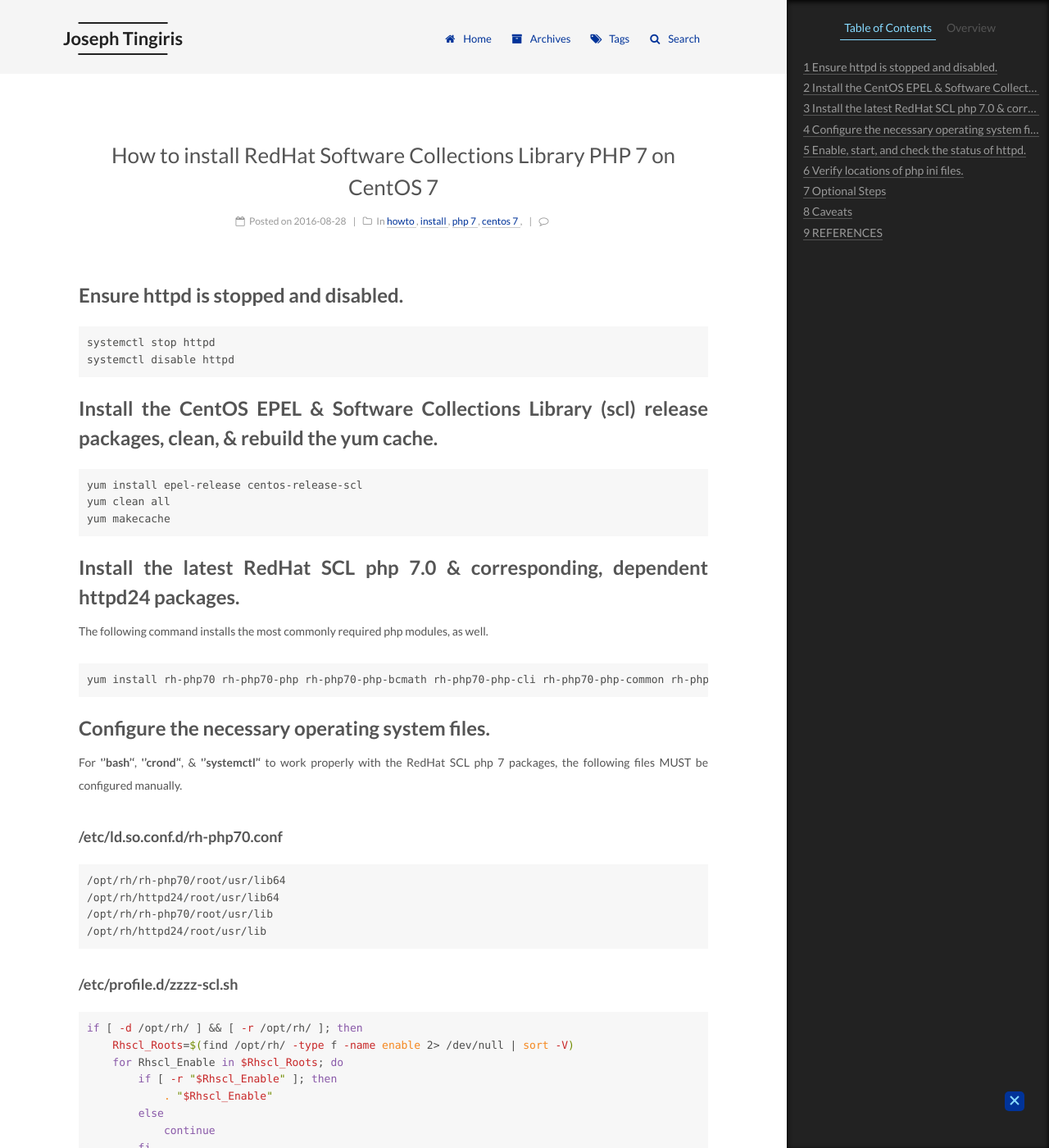
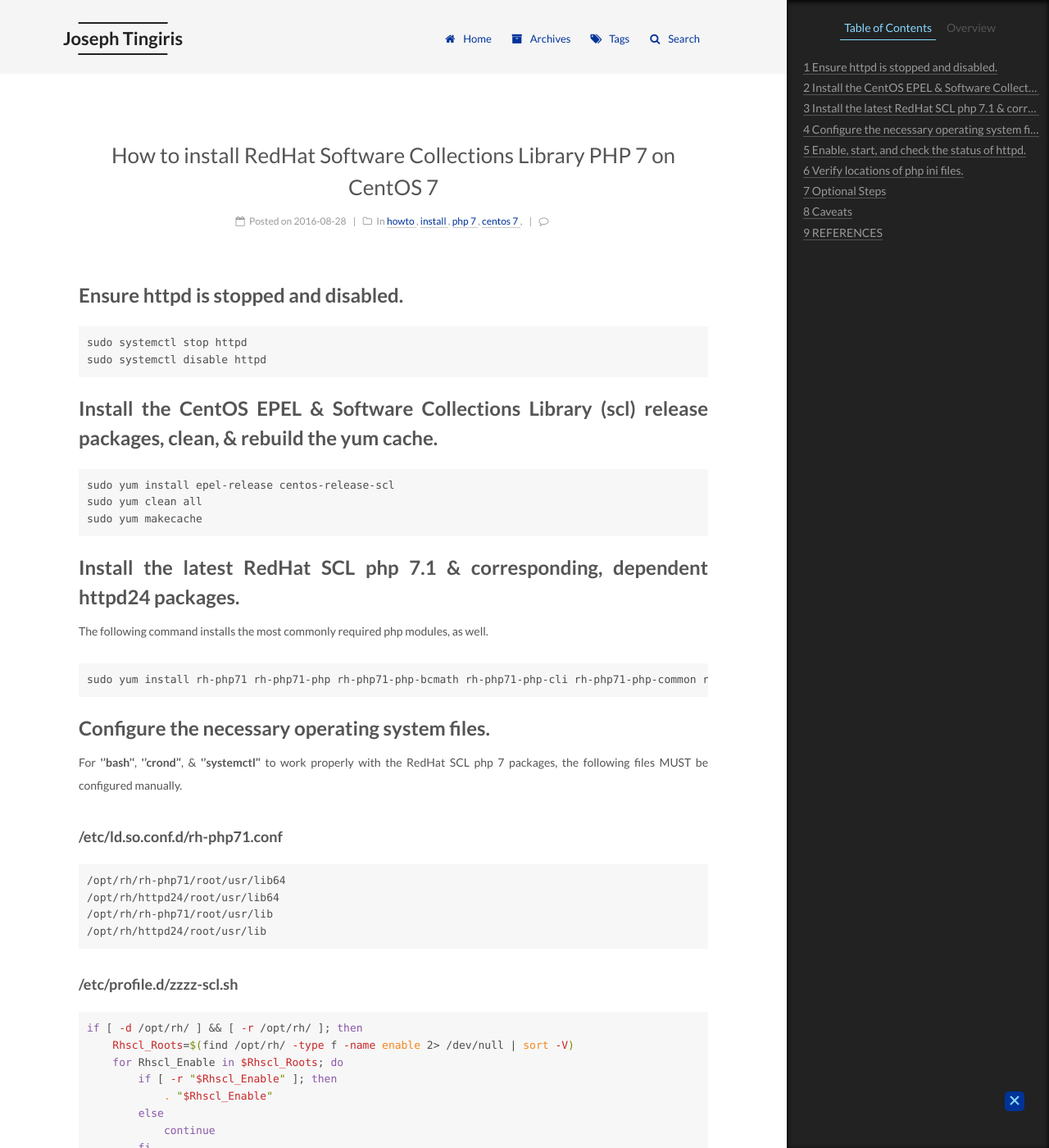
Before and after one commit to josephtingiris/josephtingiris.github.io, a Jekyll site: the page built from _posts/2016-08-28-redhat-scl-php-7-on-centos-7.md, in a window 1280 px wide and 1400 px high. Shown: the whole window at 82% size. Built offline with Jekyll 4.4.1, drawn with Linux system fonts in a browser that asks for light colours; comment, search, counter and statistics services are not loaded; some of the changed text lies outside the part shown.

Commit message:
updated for php71

````diff
--- a/_posts/2016-08-28-redhat-scl-php-7-on-centos-7.md
+++ b/_posts/2016-08-28-redhat-scl-php-7-on-centos-7.md
@@ -22,36 +22,36 @@ published: true
 # Ensure httpd is stopped and disabled.
 
 ```
-systemctl stop httpd
-systemctl disable httpd
+sudo systemctl stop httpd
+sudo systemctl disable httpd
 ```
 
 # Install the CentOS EPEL & Software Collections Library (scl) release packages, clean, & rebuild the yum cache.
 
 ```
-yum install epel-release centos-release-scl
-yum clean all
-yum makecache
+sudo yum install epel-release centos-release-scl
+sudo yum clean all
+sudo yum makecache
 ```
 
-# Install the latest RedHat SCL php 7.0 & corresponding, dependent httpd24 packages.
+# Install the latest RedHat SCL php 7.1 & corresponding, dependent httpd24 packages.
 
 The following command installs the most commonly required php modules, as well.
 
 ```
-yum install rh-php70 rh-php70-php rh-php70-php-bcmath rh-php70-php-cli rh-php70-php-common rh-php70-php-dba rh-php70-php-embedded rh-php70-php-enchant rh-php70-php-fpm rh-php70-php-gd rh-php70-php-intl rh-php70-php-ldap rh-php70-php-mbstring rh-php70-php-mysqlnd rh-php70-php-odbc rh-php70-php-pdo rh-php70-php-pear rh-php70-php-pgsql rh-php70-php-process rh-php70-php-pspell rh-php70-php-recode rh-php70-php-snmp rh-php70-php-soap rh-php70-php-xml rh-php70-php-xmlrpc sclo-php70-php-imap sclo-php70-php-mcrypt sclo-php70-php-pecl-apcu sclo-php70-php-pecl-apcu-bc sclo-php70-php-pecl-memcached sclo-php70-php-tidy httpd24 httpd24-mod_ssl
+sudo yum install rh-php71 rh-php71-php rh-php71-php-bcmath rh-php71-php-cli rh-php71-php-common rh-php71-php-dba rh-php71-php-embedded rh-php71-php-enchant rh-php71-php-fpm rh-php71-php-gd rh-php71-php-intl rh-php71-php-ldap rh-php71-php-mbstring rh-php71-php-mysqlnd rh-php71-php-odbc rh-php71-php-pdo rh-php71-php-pear rh-php71-php-pecl-apcu rh-php71-php-pgsql rh-php71-php-process rh-php71-php-pspell rh-php71-php-recode rh-php71-php-snmp rh-php71-php-soap rh-php71-php-xml rh-php71-php-xmlrpc sclo-php71-php-imap sclo-php71-php-mcrypt sclo-php71-php-pecl-apcu-bc sclo-php71-php-pecl-memcached sclo-php71-php-tidy httpd24 httpd24-mod_ssl
 ```
 
 # Configure the necessary operating system files.
 
 For **''bash''**, **''crond''**, & **''systemctl''** to work properly with the RedHat SCL php 7 packages, the following files MUST be configured manually.
 
-#### /etc/ld.so.conf.d/rh-php70.conf
+#### /etc/ld.so.conf.d/rh-php71.conf
 
 ```
-/opt/rh/rh-php70/root/usr/lib64
+/opt/rh/rh-php71/root/usr/lib64
 /opt/rh/httpd24/root/usr/lib64
-/opt/rh/rh-php70/root/usr/lib
+/opt/rh/rh-php71/root/usr/lib
 /opt/rh/httpd24/root/usr/lib
 ```
 
@@ -111,91 +111,91 @@ WantedBy=multi-user.target
 # Enable, start, and check the status of httpd.
 
 ```
-systemctl daemon-reload # important!
-systemctl enable httpd
-systemctl start httpd
-systemctl status httpd
+sudo systemctl daemon-reload # important!
+sudo systemctl enable httpd
+sudo systemctl start httpd
+sudo systemctl status httpd
 ```
 
 # Verify locations of php ini files.
 
-*At this point, there should be a fully functional httpd 2.4 with php 7.0 (using the mysqlnd driver, etc).*
+*At this point, there should be a fully functional httpd 2.4 with php 7.1 (using the mysqlnd driver, etc).*
 
 `php --ini`
 
 ```
-Configuration File (php.ini) Path: /etc/opt/rh/rh-php70
-Loaded Configuration File:         /etc/opt/rh/rh-php70/php.ini
-Scan for additional .ini files in: /etc/opt/rh/rh-php70/php.d
-Additional .ini files parsed:      /etc/opt/rh/rh-php70/php.d/20-bcmath.ini,
-/etc/opt/rh/rh-php70/php.d/20-bz2.ini,
-/etc/opt/rh/rh-php70/php.d/20-calendar.ini,
-/etc/opt/rh/rh-php70/php.d/20-ctype.ini,
-/etc/opt/rh/rh-php70/php.d/20-curl.ini,
-/etc/opt/rh/rh-php70/php.d/20-dba.ini,
-/etc/opt/rh/rh-php70/php.d/20-dom.ini,
-/etc/opt/rh/rh-php70/php.d/20-enchant.ini,
-/etc/opt/rh/rh-php70/php.d/20-exif.ini,
-/etc/opt/rh/rh-php70/php.d/20-fileinfo.ini,
-/etc/opt/rh/rh-php70/php.d/20-ftp.ini,
-/etc/opt/rh/rh-php70/php.d/20-gd.ini,
-/etc/opt/rh/rh-php70/php.d/20-gettext.ini,
-/etc/opt/rh/rh-php70/php.d/20-iconv.ini,
-/etc/opt/rh/rh-php70/php.d/20-imap.ini,
-/etc/opt/rh/rh-php70/php.d/20-intl.ini,
-/etc/opt/rh/rh-php70/php.d/20-json.ini,
-/etc/opt/rh/rh-php70/php.d/20-ldap.ini,
-/etc/opt/rh/rh-php70/php.d/20-mbstring.ini,
-/etc/opt/rh/rh-php70/php.d/20-mcrypt.ini,
-/etc/opt/rh/rh-php70/php.d/20-mysqlnd.ini,
-/etc/opt/rh/rh-php70/php.d/20-odbc.ini,
-/etc/opt/rh/rh-php70/php.d/20-pdo.ini,
-/etc/opt/rh/rh-php70/php.d/20-pgsql.ini,
-/etc/opt/rh/rh-php70/php.d/20-phar.ini,
-/etc/opt/rh/rh-php70/php.d/20-posix.ini,
-/etc/opt/rh/rh-php70/php.d/20-pspell.ini,
-/etc/opt/rh/rh-php70/php.d/20-recode.ini,
-/etc/opt/rh/rh-php70/php.d/20-shmop.ini,
-/etc/opt/rh/rh-php70/php.d/20-simplexml.ini,
-/etc/opt/rh/rh-php70/php.d/20-snmp.ini,
-/etc/opt/rh/rh-php70/php.d/20-soap.ini,
-/etc/opt/rh/rh-php70/php.d/20-sockets.ini,
-/etc/opt/rh/rh-php70/php.d/20-sqlite3.ini,
-/etc/opt/rh/rh-php70/php.d/20-sysvmsg.ini,
-/etc/opt/rh/rh-php70/php.d/20-sysvsem.ini,
-/etc/opt/rh/rh-php70/php.d/20-sysvshm.ini,
-/etc/opt/rh/rh-php70/php.d/20-tidy.ini,
-/etc/opt/rh/rh-php70/php.d/20-tokenizer.ini,
-/etc/opt/rh/rh-php70/php.d/20-xml.ini,
-/etc/opt/rh/rh-php70/php.d/20-xmlwriter.ini,
-/etc/opt/rh/rh-php70/php.d/20-xsl.ini,
-/etc/opt/rh/rh-php70/php.d/20-zip.ini,
-/etc/opt/rh/rh-php70/php.d/30-mysqli.ini,
-/etc/opt/rh/rh-php70/php.d/30-pdo_mysql.ini,
-/etc/opt/rh/rh-php70/php.d/30-pdo_odbc.ini,
-/etc/opt/rh/rh-php70/php.d/30-pdo_pgsql.ini,
-/etc/opt/rh/rh-php70/php.d/30-pdo_sqlite.ini,
-/etc/opt/rh/rh-php70/php.d/30-wddx.ini,
-/etc/opt/rh/rh-php70/php.d/30-xmlreader.ini,
-/etc/opt/rh/rh-php70/php.d/30-xmlrpc.ini,
-/etc/opt/rh/rh-php70/php.d/40-apcu.ini,
-/etc/opt/rh/rh-php70/php.d/40-igbinary.ini,
-/etc/opt/rh/rh-php70/php.d/40-msgpack.ini,
-/etc/opt/rh/rh-php70/php.d/50-apc.ini,
-/etc/opt/rh/rh-php70/php.d/50-memcached.ini
+Configuration File (php.ini) Path: /etc/opt/rh/rh-php71
+Loaded Configuration File:         /etc/opt/rh/rh-php71/php.ini
+Scan for additional .ini files in: /etc/opt/rh/rh-php71/php.d
+Additional .ini files parsed:      /etc/opt/rh/rh-php71/php.d/20-bcmath.ini,
+/etc/opt/rh/rh-php71/php.d/20-bz2.ini,
+/etc/opt/rh/rh-php71/php.d/20-calendar.ini,
+/etc/opt/rh/rh-php71/php.d/20-ctype.ini,
+/etc/opt/rh/rh-php71/php.d/20-curl.ini,
+/etc/opt/rh/rh-php71/php.d/20-dba.ini,
+/etc/opt/rh/rh-php71/php.d/20-dom.ini,
+/etc/opt/rh/rh-php71/php.d/20-enchant.ini,
+/etc/opt/rh/rh-php71/php.d/20-exif.ini,
+/etc/opt/rh/rh-php71/php.d/20-fileinfo.ini,
+/etc/opt/rh/rh-php71/php.d/20-ftp.ini,
+/etc/opt/rh/rh-php71/php.d/20-gd.ini,
+/etc/opt/rh/rh-php71/php.d/20-gettext.ini,
+/etc/opt/rh/rh-php71/php.d/20-iconv.ini,
+/etc/opt/rh/rh-php71/php.d/20-imap.ini,
+/etc/opt/rh/rh-php71/php.d/20-intl.ini,
+/etc/opt/rh/rh-php71/php.d/20-json.ini,
+/etc/opt/rh/rh-php71/php.d/20-ldap.ini,
+/etc/opt/rh/rh-php71/php.d/20-mbstring.ini,
+/etc/opt/rh/rh-php71/php.d/20-mcrypt.ini,
+/etc/opt/rh/rh-php71/php.d/20-mysqlnd.ini,
+/etc/opt/rh/rh-php71/php.d/20-odbc.ini,
+/etc/opt/rh/rh-php71/php.d/20-pdo.ini,
+/etc/opt/rh/rh-php71/php.d/20-pgsql.ini,
+/etc/opt/rh/rh-php71/php.d/20-phar.ini,
+/etc/opt/rh/rh-php71/php.d/20-posix.ini,
+/etc/opt/rh/rh-php71/php.d/20-pspell.ini,
+/etc/opt/rh/rh-php71/php.d/20-recode.ini,
+/etc/opt/rh/rh-php71/php.d/20-shmop.ini,
+/etc/opt/rh/rh-php71/php.d/20-simplexml.ini,
+/etc/opt/rh/rh-php71/php.d/20-snmp.ini,
+/etc/opt/rh/rh-php71/php.d/20-soap.ini,
+/etc/opt/rh/rh-php71/php.d/20-sockets.ini,
+/etc/opt/rh/rh-php71/php.d/20-sqlite3.ini,
+/etc/opt/rh/rh-php71/php.d/20-sysvmsg.ini,
+/etc/opt/rh/rh-php71/php.d/20-sysvsem.ini,
+/etc/opt/rh/rh-php71/php.d/20-sysvshm.ini,
+/etc/opt/rh/rh-php71/php.d/20-tidy.ini,
+/etc/opt/rh/rh-php71/php.d/20-tokenizer.ini,
+/etc/opt/rh/rh-php71/php.d/20-xml.ini,
+/etc/opt/rh/rh-php71/php.d/20-xmlwriter.ini,
+/etc/opt/rh/rh-php71/php.d/20-xsl.ini,
+/etc/opt/rh/rh-php71/php.d/20-zip.ini,
+/etc/opt/rh/rh-php71/php.d/30-mysqli.ini,
+/etc/opt/rh/rh-php71/php.d/30-pdo_mysql.ini,
+/etc/opt/rh/rh-php71/php.d/30-pdo_odbc.ini,
+/etc/opt/rh/rh-php71/php.d/30-pdo_pgsql.ini,
+/etc/opt/rh/rh-php71/php.d/30-pdo_sqlite.ini,
+/etc/opt/rh/rh-php71/php.d/30-wddx.ini,
+/etc/opt/rh/rh-php71/php.d/30-xmlreader.ini,
+/etc/opt/rh/rh-php71/php.d/30-xmlrpc.ini,
+/etc/opt/rh/rh-php71/php.d/40-apcu.ini,
+/etc/opt/rh/rh-php71/php.d/40-igbinary.ini,
+/etc/opt/rh/rh-php71/php.d/40-msgpack.ini,
+/etc/opt/rh/rh-php71/php.d/50-apc.ini,
+/etc/opt/rh/rh-php71/php.d/50-memcached.ini
 ```
 
 # Optional Steps
 
 *The following steps are **OPTIONAL**, but recommended.*
 
-These are some things that will make using the RedHat PHP 7.0.x SCL packages and upgrading existing code bases a little easier.
+These are some things that will make using the RedHat PHP 7.1.x SCL packages and upgrading existing code bases a little easier.
 
 
 * On development machines that may be building C/C++ packages that require installed php headers, additionally install the corresponding devel packages.
 
     ```
-    yum install rh-php70-php-devel rh-php70-scldevel sclo-php70-php-pecl-apcu-devel sclo-php70-php-pecl-http-devel
+    yum install rh-php71-php-devel rh-php71-php-pecl-apcu-devel rh-php71-scldevel sclo-php71-php-pecl-http-devel sclo-php71-php-pecl-igbinary-devel sclo-php71-php-pecl-imagick-devel sclo-php71-php-pecl-msgpack-devel sclo-php71-php-pecl-propro-devel sclo-php71-php-pecl-raphf-devel
     ```
 
 * Remove the default CentOS7 *httpd\** & *php\** packages & their dependencies.  This can help avoid confusion as to which version of php (& httpd) is actually in use.
@@ -223,10 +223,10 @@ Many packages, programs, & utilities (and people) expect the default CentOS 7 fi
     rsync -avp /opt/rh/httpd24/root/etc/httpd/ /etc/httpd/ --delete-after
     ```
 
-* On CentOS 7 machines with *only* rh-php-7.0 installed, it may be easiest to use a symbolic link.  However, it should **not** be done on machines that choose to have the default php and scl php co-exist on the same machine.
+* On CentOS 7 machines with *only* rh-php-7.1 installed, it may be easiest to use a symbolic link.  However, it should **not** be done on machines that choose to have the default php and scl php co-exist on the same machine.
 
     ```
-    ln -s /opt/rh/rh-php70/root/usr/bin/php /usr/bin/php
+    ln -s /opt/rh/rh-php71/root/usr/bin/php /usr/bin/php
     ```
 
 * Best practice, for scripts in general, is to use tge `/usr/bin/env <processor>` directives rather than hard coding something like `#!/usr/bin/php`.
````
Also changed, not shown: other parts of _posts/2016-08-28-redhat-scl-php-7-on-centos-7.md (+2 -2 lines).
